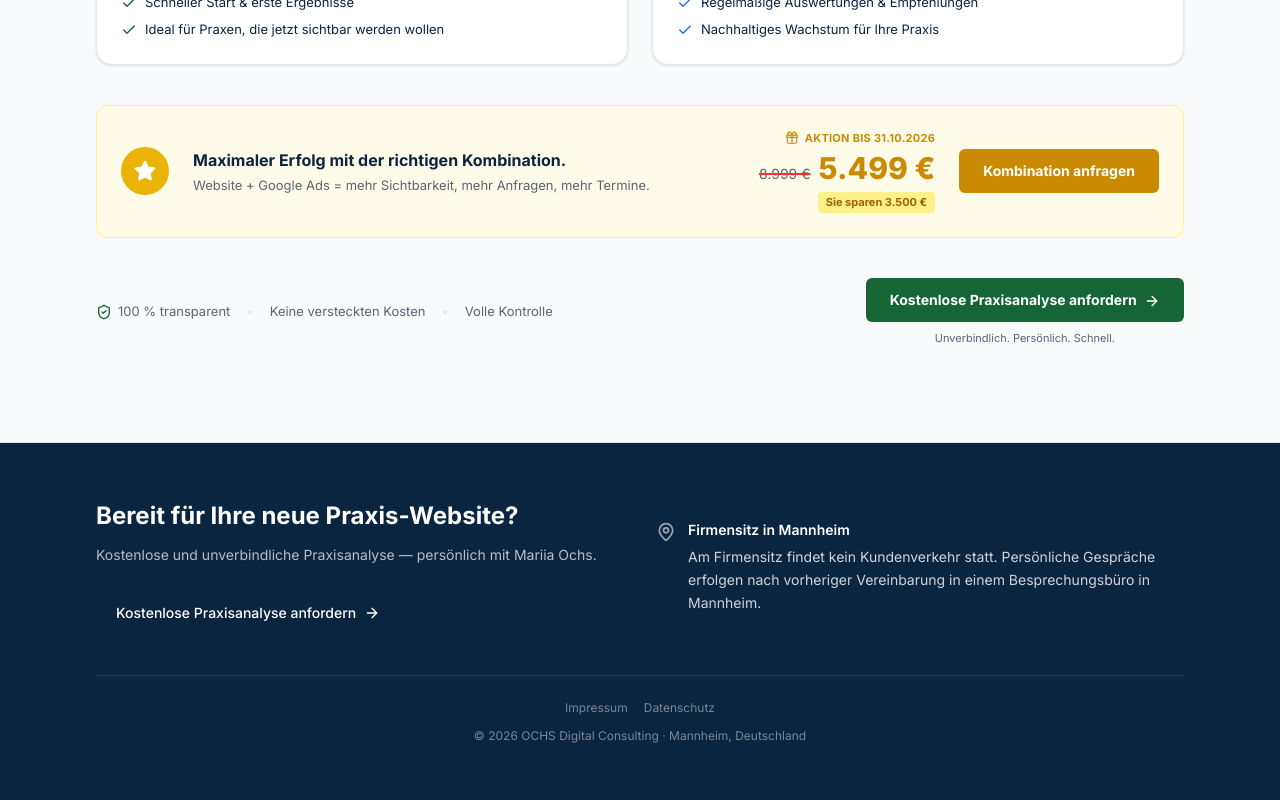
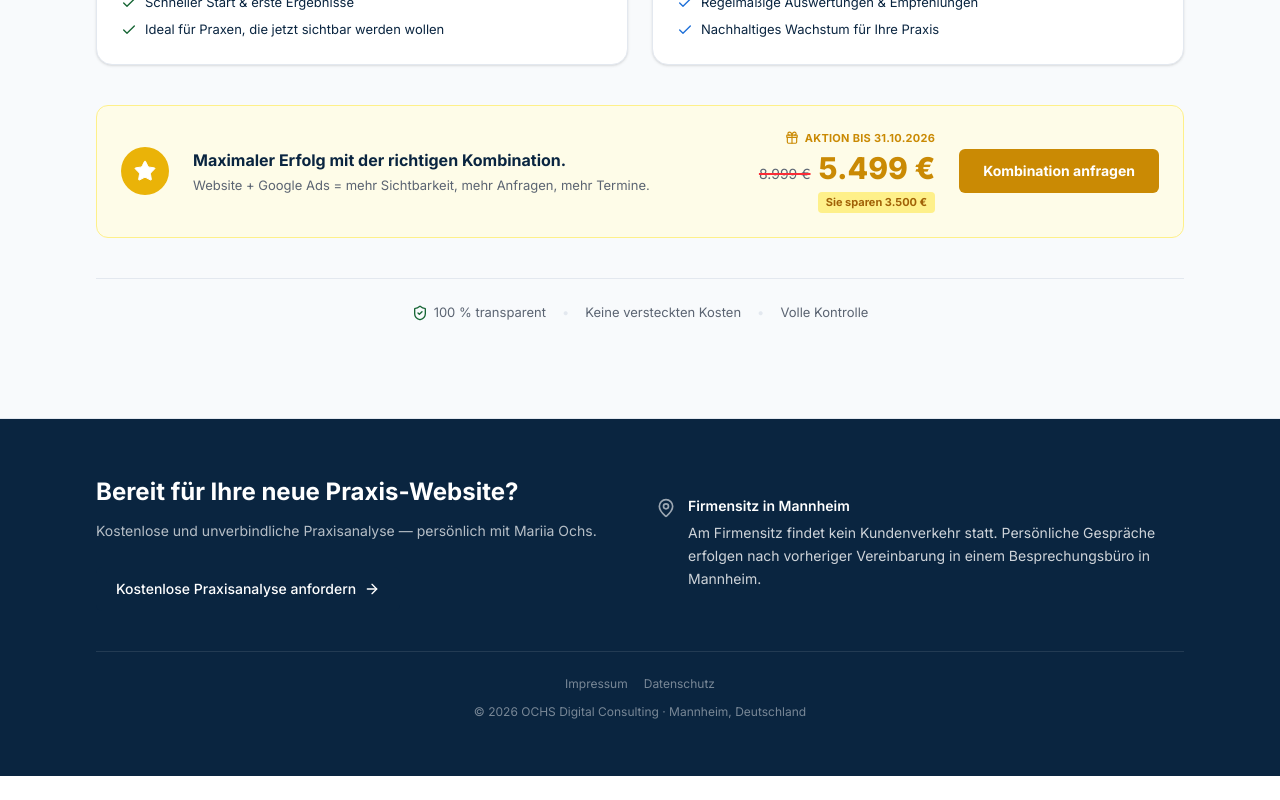
Before and after one commit to martinochs/ochs-werbeagentur, a Next.js app: page /leistungen/google-ads in a window 1280 px wide. Shown: the part 2612-3412 px from the top of the page. After the commit the page ends 3388 px from the top, so only its background shows below. Built offline with nearby package versions, Linux system fonts and the light colour scheme; no server answers.

Commit message:
fix: Button und Text im Footer-Bereich der Preis-Sektion entfernt

```diff
--- a/app/leistungen/google-ads/page.tsx
+++ b/app/leistungen/google-ads/page.tsx
@@ -291,19 +291,13 @@ export default function GoogleAdsPage() {
               </div>
 
               {/* Footer Bar */}
-              <div className="mt-4 flex flex-col md:flex-row items-center justify-between gap-4">
+              <div className="mt-4 flex flex-col md:flex-row items-center justify-center gap-4 border-t border-border pt-6">
                 <div className="flex flex-wrap items-center justify-center gap-x-4 gap-y-2 text-[13px] text-muted">
                   <span className="flex items-center gap-1.5"><ShieldCheck className="h-4 w-4 text-[#166534]" /> 100 % transparent</span>
                   <span className="text-border">•</span>
                   <span>Keine versteckten Kosten</span>
                   <span className="text-border">•</span>
                   <span>Volle Kontrolle</span>
-                </div>
-                <div className="w-full md:w-auto">
-                  <a href="/praxisanalyse" className="flex w-full items-center justify-between gap-4 rounded-md bg-[#166534] px-6 py-3 text-white hover:bg-[#14532d] transition-colors">
-                    <span className="font-bold text-sm">Kostenlose Praxisanalyse anfordern <ArrowRight className="inline h-4 w-4 ml-1" /></span>
-                  </a>
-                  <p className="text-center text-[11px] text-muted mt-2">Unverbindlich. Persönlich. Schnell.</p>
                 </div>
               </div>
 
```
